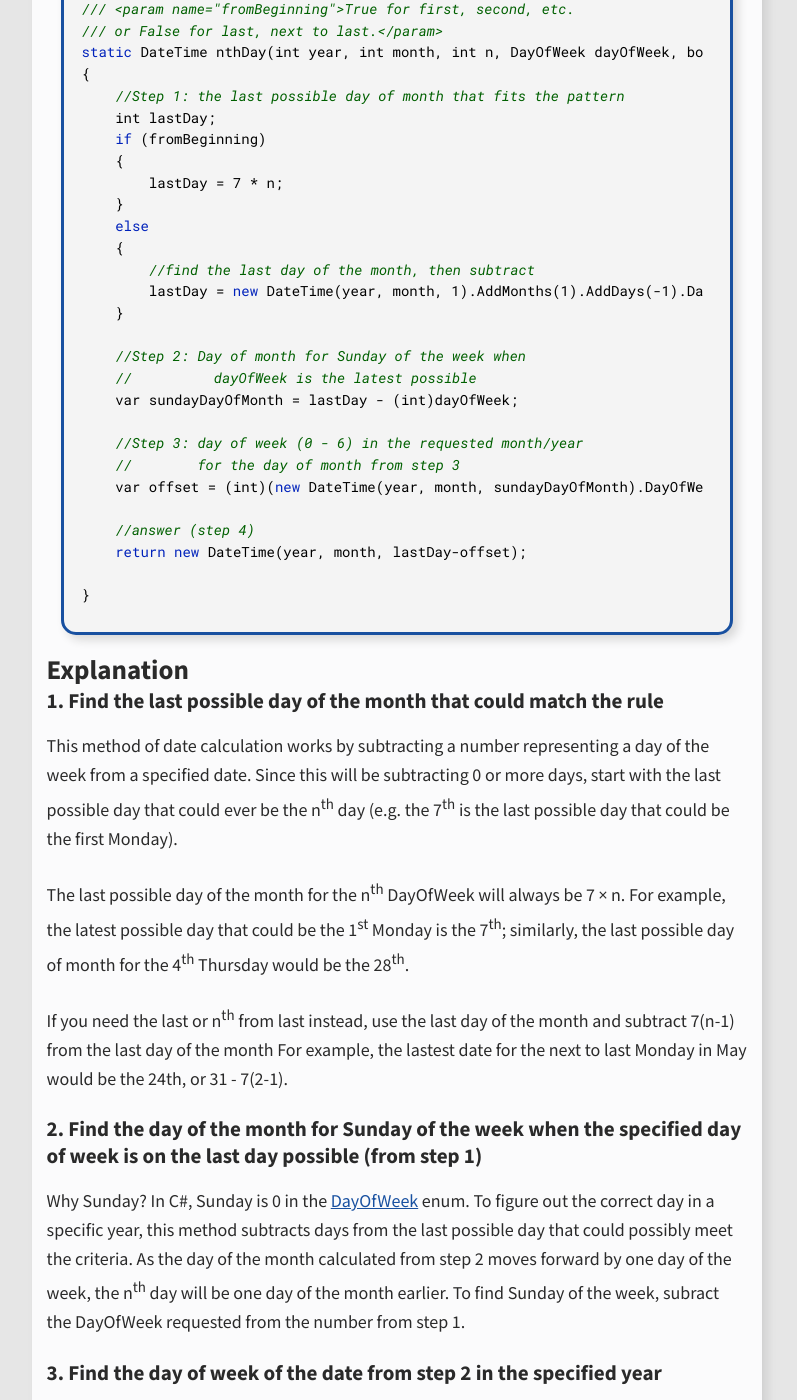
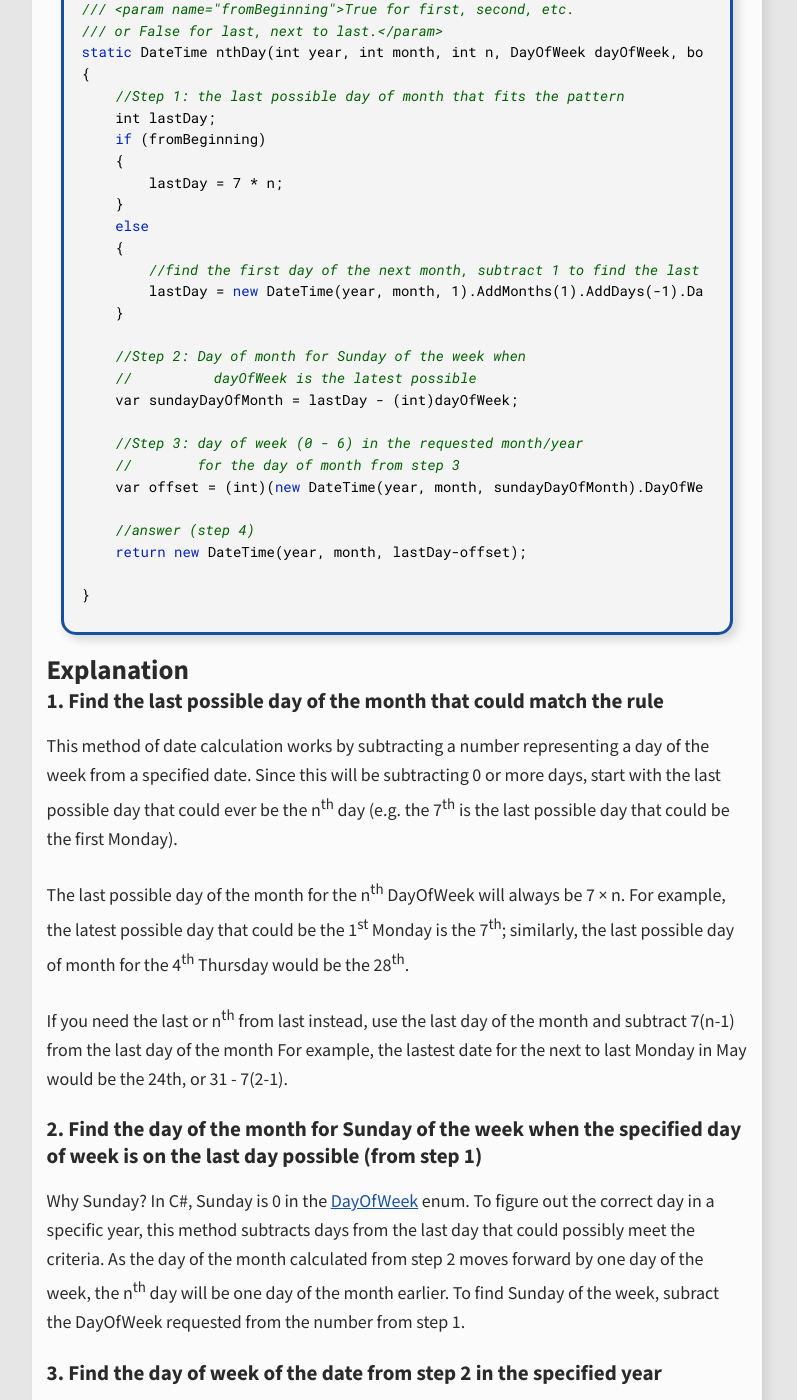
Before and after one commit to ShawnPence/shawnpence.github.io, a Jekyll site: the page built from _posts/2019-07-16-first-last-in-month.md, in a window 1280 px wide and 1400 px high, scrolled down 1057 px. Shown: the whole window, without its empty margins (243-1040 px from the left). Built offline with Jekyll 4.4.1, drawn with Linux system fonts in a browser that asks for light colours.

Commit message:
update link and text changes

```diff
--- a/_posts/2019-07-16-first-last-in-month.md
+++ b/_posts/2019-07-16-first-last-in-month.md
@@ -43,7 +43,7 @@
     }
     else
     {
-        //find the last day of the month, then subtract
+        //find the first day of the next month, subtract 1 to find the last day of the specified month, then subract 7 * (n - 1)
         lastDay = new DateTime(year, month, 1).AddMonths(1).AddDays(-1).Day - (7 * (n - 1));
     }
 
@@ -74,7 +74,7 @@
 
 ### 2. Find the day of the month for Sunday of the week when the specified day of week is on the last day possible (from step 1)
 
-Why Sunday? In C#, Sunday is 0 in the [DayOfWeek](https://docs.microsoft.com/en-us/dotnet/api/system.dayofweek?view=netcore-2.2) enum. To figure out the correct day in a specific year, this method subtracts days from the last possible day that could possibly meet the criteria. As the day of the month calculated from step 2 moves forward by one day of the week, the n<sup>th</sup> day will be one day of the month earlier. To find Sunday of the week, subract the DayOfWeek requested from the number from step 1.
+Why Sunday? In C#, Sunday is 0 in the [DayOfWeek](https://docs.microsoft.com/en-us/dotnet/api/system.dayofweek) enum. To figure out the correct day in a specific year, this method subtracts days from the last day that could possibly meet the criteria. As the day of the month calculated from step 2 moves forward by one day of the week, the n<sup>th</sup> day will be one day of the month earlier. To find Sunday of the week, subract the DayOfWeek requested from the number from step 1.
 
 ### 3. Find the day of week of the date from step 2 in the specified year
 
```
